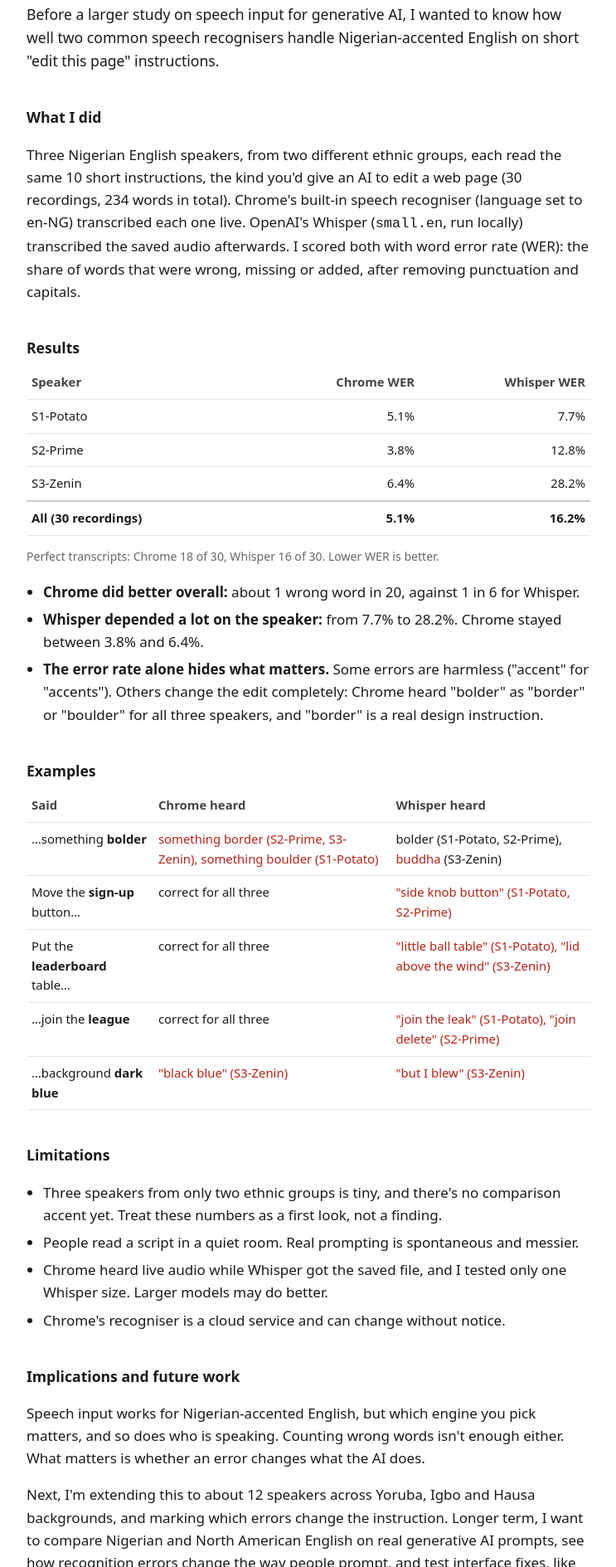
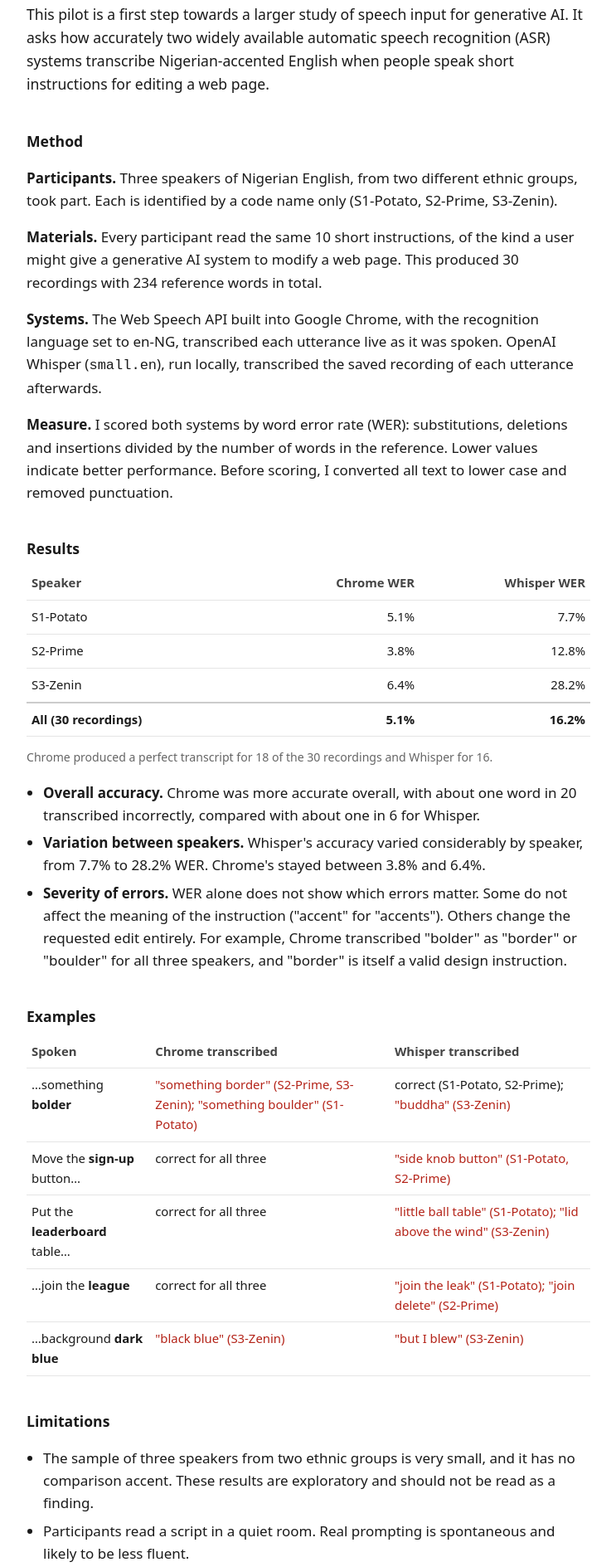
Before and after one commit to ucheorjins/Speech-to-text-with-Nigerian-accented-English, a plain HTML site: page index.html in a window 1280 px wide. Shown: the part 134-2023 px from the top of the page at 83% size, without its empty margins (268-1011 px from the left). Drawn offline with Linux system fonts and the light colour scheme.

Commit message:
Refine pilot study documentation and analysis for Nigerian-accented English ASR systems

```diff
--- a/index.html
+++ b/index.html
@@ -30,10 +30,13 @@
   <h1>Speech-to-text with Nigerian-accented English</h1>
   <p class="meta">Pilot · October 2026 · Uchechukwu Ekpendu</p>
 
-  <p class="lead">Before a larger study on speech input for generative AI, I wanted to know how well two common speech recognisers handle Nigerian-accented English on short "edit this page" instructions.</p>
+  <p class="lead">This pilot is a first step towards a larger study of speech input for generative AI. It asks how accurately two widely available automatic speech recognition (ASR) systems transcribe Nigerian-accented English when people speak short instructions for editing a web page.</p>
 
-  <h2>What I did</h2>
-  <p>Three Nigerian English speakers, from two different ethnic groups, each read the same 10 short instructions, the kind you'd give an AI to edit a web page (30 recordings, 234 words in total). Chrome's built-in speech recogniser (language set to en-NG) transcribed each one live. OpenAI's Whisper (<code>small.en</code>, run locally) transcribed the saved audio afterwards. I scored both with word error rate (WER): the share of words that were wrong, missing or added, after removing punctuation and capitals.</p>
+  <h2>Method</h2>
+  <p><strong>Participants.</strong> Three speakers of Nigerian English, from two different ethnic groups, took part. Each is identified by a code name only (S1-Potato, S2-Prime, S3-Zenin).</p>
+  <p><strong>Materials.</strong> Every participant read the same 10 short instructions, of the kind a user might give a generative AI system to modify a web page. This produced 30 recordings with 234 reference words in total.</p>
+  <p><strong>Systems.</strong> The Web Speech API built into Google Chrome, with the recognition language set to en-NG, transcribed each utterance live as it was spoken. OpenAI Whisper (<code>small.en</code>), run locally, transcribed the saved recording of each utterance afterwards.</p>
+  <p><strong>Measure.</strong> I scored both systems by word error rate (WER): substitutions, deletions and insertions divided by the number of words in the reference. Lower values indicate better performance. Before scoring, I converted all text to lower case and removed punctuation.</p>
 
   <h2>Results</h2>
   <table>
@@ -45,40 +48,40 @@
       <tr class="total"><td>All (30 recordings)</td><td class="num">5.1%</td><td class="num">16.2%</td></tr>
     </tbody>
   </table>
-  <p class="note">Perfect transcripts: Chrome 18 of 30, Whisper 16 of 30. Lower WER is better.</p>
+  <p class="note">Chrome produced a perfect transcript for 18 of the 30 recordings and Whisper for 16.</p>
 
   <ul>
-    <li><strong>Chrome did better overall:</strong> about 1 wrong word in 20, against 1 in 6 for Whisper.</li>
-    <li><strong>Whisper depended a lot on the speaker:</strong> from 7.7% to 28.2%. Chrome stayed between 3.8% and 6.4%.</li>
-    <li><strong>The error rate alone hides what matters.</strong> Some errors are harmless ("accent" for "accents"). Others change the edit completely: Chrome heard "bolder" as "border" or "boulder" for all three speakers, and "border" is a real design instruction.</li>
+    <li><strong>Overall accuracy.</strong> Chrome was more accurate overall, with about one word in 20 transcribed incorrectly, compared with about one in 6 for Whisper.</li>
+    <li><strong>Variation between speakers.</strong> Whisper's accuracy varied considerably by speaker, from 7.7% to 28.2% WER. Chrome's stayed between 3.8% and 6.4%.</li>
+    <li><strong>Severity of errors.</strong> WER alone does not show which errors matter. Some do not affect the meaning of the instruction ("accent" for "accents"). Others change the requested edit entirely. For example, Chrome transcribed "bolder" as "border" or "boulder" for all three speakers, and "border" is itself a valid design instruction.</li>
   </ul>
 
   <h2>Examples</h2>
   <table class="wide">
-    <thead><tr><th>Said</th><th>Chrome heard</th><th>Whisper heard</th></tr></thead>
+    <thead><tr><th>Spoken</th><th>Chrome transcribed</th><th>Whisper transcribed</th></tr></thead>
     <tbody>
-      <tr><td>…something <strong>bolder</strong></td><td class="bad">something border (S2-Prime, S3-Zenin), something boulder (S1-Potato)</td><td>bolder (S1-Potato, S2-Prime), <span class="bad">buddha</span> (S3-Zenin)</td></tr>
+      <tr><td>…something <strong>bolder</strong></td><td class="bad">"something border" (S2-Prime, S3-Zenin); "something boulder" (S1-Potato)</td><td>correct (S1-Potato, S2-Prime); <span class="bad">"buddha" (S3-Zenin)</span></td></tr>
       <tr><td>Move the <strong>sign-up</strong> button…</td><td>correct for all three</td><td class="bad">"side knob button" (S1-Potato, S2-Prime)</td></tr>
-      <tr><td>Put the <strong>leaderboard</strong> table…</td><td>correct for all three</td><td class="bad">"little ball table" (S1-Potato), "lid above the wind" (S3-Zenin)</td></tr>
-      <tr><td>…join the <strong>league</strong></td><td>correct for all three</td><td class="bad">"join the leak" (S1-Potato), "join delete" (S2-Prime)</td></tr>
+      <tr><td>Put the <strong>leaderboard</strong> table…</td><td>correct for all three</td><td class="bad">"little ball table" (S1-Potato); "lid above the wind" (S3-Zenin)</td></tr>
+      <tr><td>…join the <strong>league</strong></td><td>correct for all three</td><td class="bad">"join the leak" (S1-Potato); "join delete" (S2-Prime)</td></tr>
       <tr><td>…background <strong>dark blue</strong></td><td class="bad">"black blue" (S3-Zenin)</td><td class="bad">"but I blew" (S3-Zenin)</td></tr>
     </tbody>
   </table>
 
   <h2>Limitations</h2>
   <ul>
-    <li>Three speakers from only two ethnic groups is tiny, and there's no comparison accent yet. Treat these numbers as a first look, not a finding.</li>
-    <li>People read a script in a quiet room. Real prompting is spontaneous and messier.</li>
-    <li>Chrome heard live audio while Whisper got the saved file, and I tested only one Whisper size. Larger models may do better.</li>
-    <li>Chrome's recogniser is a cloud service and can change without notice.</li>
+    <li>The sample of three speakers from two ethnic groups is very small, and it has no comparison accent. These results are exploratory and should not be read as a finding.</li>
+    <li>Participants read a script in a quiet room. Real prompting is spontaneous and likely to be less fluent.</li>
+    <li>The two systems did not receive identical input: Chrome transcribed live audio, while Whisper transcribed the saved recordings. I also tested only one Whisper model size, and larger models may perform better.</li>
+    <li>Chrome's recogniser is a cloud service, so its behaviour may change without notice.</li>
   </ul>
 
   <h2>Implications and future work</h2>
-  <p>Speech input works for Nigerian-accented English, but which engine you pick matters, and so does who is speaking. Counting wrong words isn't enough either. What matters is whether an error changes what the AI does.</p>
-  <p>Next, I'm extending this to about 12 speakers across Yoruba, Igbo and Hausa backgrounds, and marking which errors change the instruction. Longer term, I want to compare Nigerian and North American English on real generative AI prompts, see how recognition errors change the way people prompt, and test interface fixes, like confirming uncertain words before the AI acts.</p>
+  <p>These results suggest that speech input is viable for Nigerian-accented English, but accuracy depends on both the recognition system and the speaker. They also show that the error count alone is not enough. What matters is whether an error changes the action the AI system takes.</p>
+  <p>Next, I will extend the pilot to about 12 speakers from Yoruba, Igbo and Hausa backgrounds, and classify which errors change the meaning of an instruction. Longer term, I plan to compare Nigerian and North American English on real generative AI prompts, examine how recognition errors change the way people prompt, and evaluate interface interventions, such as asking users to confirm uncertain words before the AI acts.</p>
 
   <footer>
-    Code, scripts and text transcripts: <a href="[GITHUB_LINK]">GitHub</a>. Audio is not published; speakers agreed to take part and are identified by code names only.<br>
+    Code, transcripts and audio recordings: <a href="https://github.com/ucheorjins/Speech-to-text-with-Nigerian-accented-English">GitHub</a>. All participants gave consent to take part and to share their recordings, and are identified by code names only.<br>
     Contact: [your email]
   </footer>
 </main>
```
Also changed, not shown: research/recorder.html (+2 -2 lines), 3 other files.
